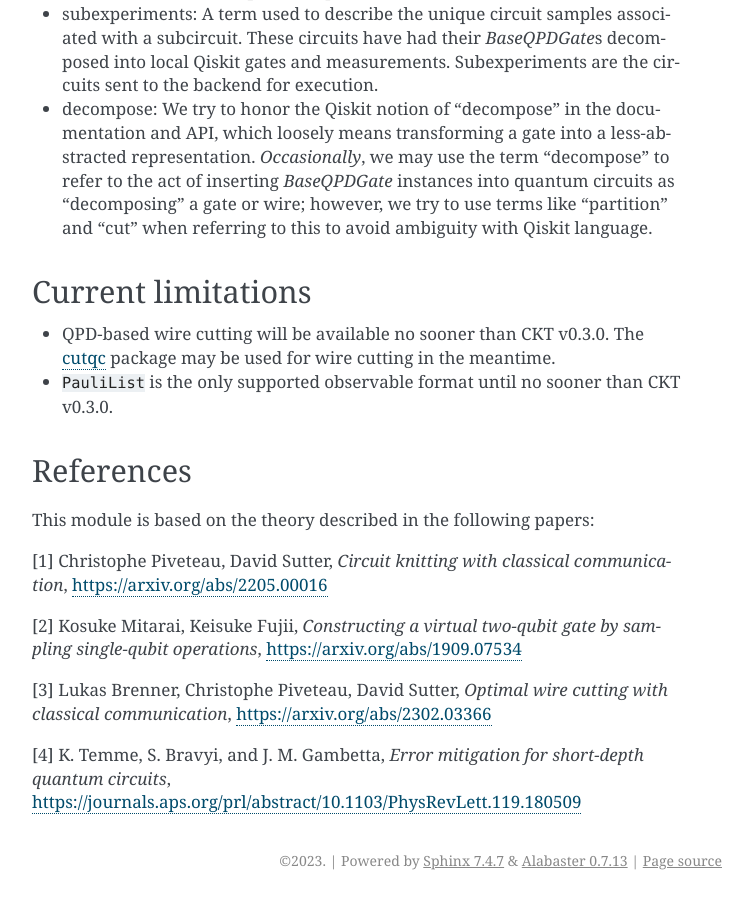
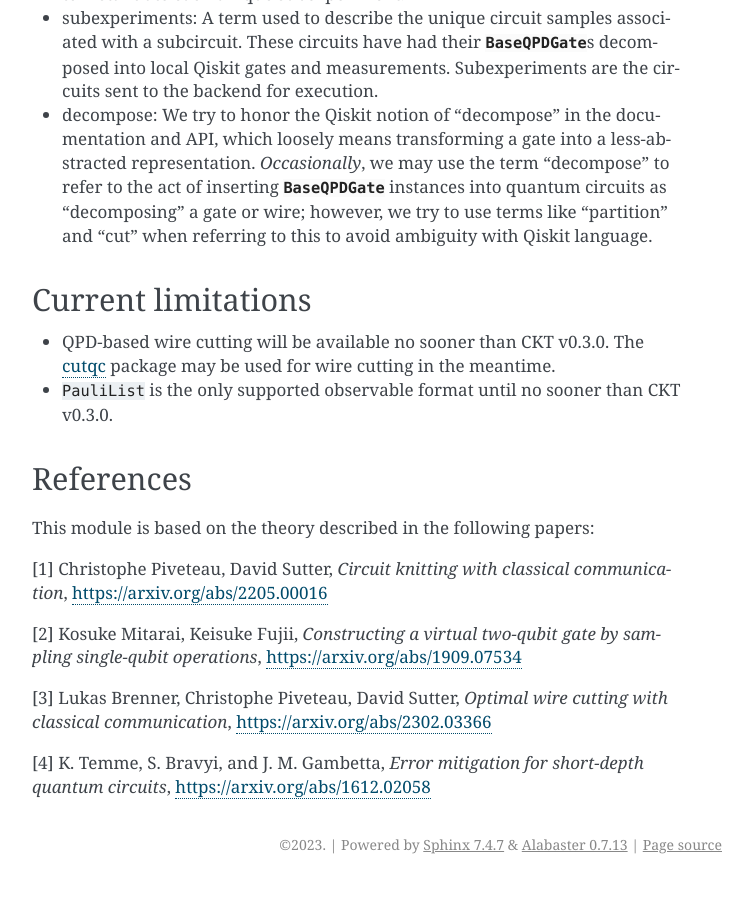
Before and after one commit to Qiskit/qiskit-addon-cutting, a Sphinx documentation site: the page built from docs/circuit_cutting/explanation/index.rst, in a window 1280 px wide and 900 px high, scrolled down 1124 px. Shown: the whole window, without its empty margins (388-1141 px from the left). Built offline with Sphinx 7.4.7, drawn with Linux system fonts in a browser that asks for light colours; some of the changed lines change nothing that is shown.

Commit message:
peer review

```diff
--- a/docs/circuit_cutting/explanation/index.rst
+++ b/docs/circuit_cutting/explanation/index.rst
@@ -10,15 +10,15 @@ Quasiprobability Decomposition (QPD)
 ------------------------------------
 Quasiprobability decomposition is a technique which can be used to simulate noise-free quantum gates using only noisy, local operations (LO). This is often referred to as circuit cutting. One could cut a non-local gate and simulate it using only local operations. This is referred to as a "gate cut" or "space-like cut". One could also imagine cutting a single-qubit identity gate and simulating it using local operations on either side of the cut. The other side of the cut would be simulated by introducing a new qubit into the circuit and moving remaining operations after the cut identity gate to the new qubit. This is referred to as a "wire cut" or "time-like cut". The cost of conducting these techniques is an exponential sampling overhead. If no real-time classical communication is available between qubits of the cut gate or wire, gate cuts incur a sampling overhead of O(9\ :sup:`n`), and wire cuts incur a sampling overhead of O(16\ :sup:`n`), where n is the total number of cuts. If real-time communication is available (i.e. dynamic circuits), the sampling overhead for both gate and wire cuts may be reduced to O(4\ :sup:`n`) [`1 <https://arxiv.org/abs/2205.00016>`_] [`3 <https://arxiv.org/abs/2302.03366>`_]; however, support for circuit cutting with classical communication (LOCC) is not yet supported in CKT.
 
-For more detailed information on this technique, refer to the paper, Error mitigation for short-depth quantum circuits [`4 <https://journals.aps.org/prl/abstract/10.1103/PhysRevLett.119.180509>`_].
+For more detailed information on this technique, refer to the paper, Error mitigation for short-depth quantum circuits [`4 <https://arxiv.org/abs/1612.02058>`_].
 
 Key terms
 -----------------
-* subcircuits: The set of circuits resulting from cutting gates in a `QuantumCircuit` and then separating the disconnected qubit subsets into smaller circuits. These circuits contain `SingleQubitQPDGate`\ s and will be used to instantiate each unique subexperiment.
+* subcircuits: The set of circuits resulting from cutting gates in a :class:`QuantumCircuit` and then separating the disconnected qubit subsets into smaller circuits. These circuits contain :class:`SingleQubitQPDGate`\ s and will be used to instantiate each unique subexperiment.
 
-* subexperiments: A term used to describe the unique circuit samples associated with a subcircuit. These circuits have had their `BaseQPDGate`\ s decomposed into local Qiskit gates and measurements. Subexperiments are the circuits sent to the backend for execution.
+* subexperiments: A term used to describe the unique circuit samples associated with a subcircuit. These circuits have had their :class:`BaseQPDGate`\ s decomposed into local Qiskit gates and measurements. Subexperiments are the circuits sent to the backend for execution.
 
-* decompose: We try to honor the Qiskit notion of "decompose" in the documentation and API, which loosely means transforming a gate into a less-abstracted representation. *Occasionally*, we may use the term "decompose" to refer to the act of inserting `BaseQPDGate` instances into quantum circuits as "decomposing" a gate or wire; however, we try to use terms like "partition" and "cut" when referring to this to avoid ambiguity with Qiskit language.
+* decompose: We try to honor the Qiskit notion of "decompose" in the documentation and API, which loosely means transforming a gate into a less-abstracted representation. *Occasionally*, we may use the term "decompose" to refer to the act of inserting :class:`BaseQPDGate` instances into quantum circuits as "decomposing" a gate or wire; however, we try to use terms like "partition" and "cut" when referring to this to avoid ambiguity with Qiskit language.
 
 Current limitations
 -------------------
@@ -43,4 +43,4 @@ classical communication*,
 https://arxiv.org/abs/2302.03366
 
 [4] K. Temme, S. Bravyi, and J. M. Gambetta, *Error mitigation for short-depth quantum circuits*,
-https://journals.aps.org/prl/abstract/10.1103/PhysRevLett.119.180509
+https://arxiv.org/abs/1612.02058
```
